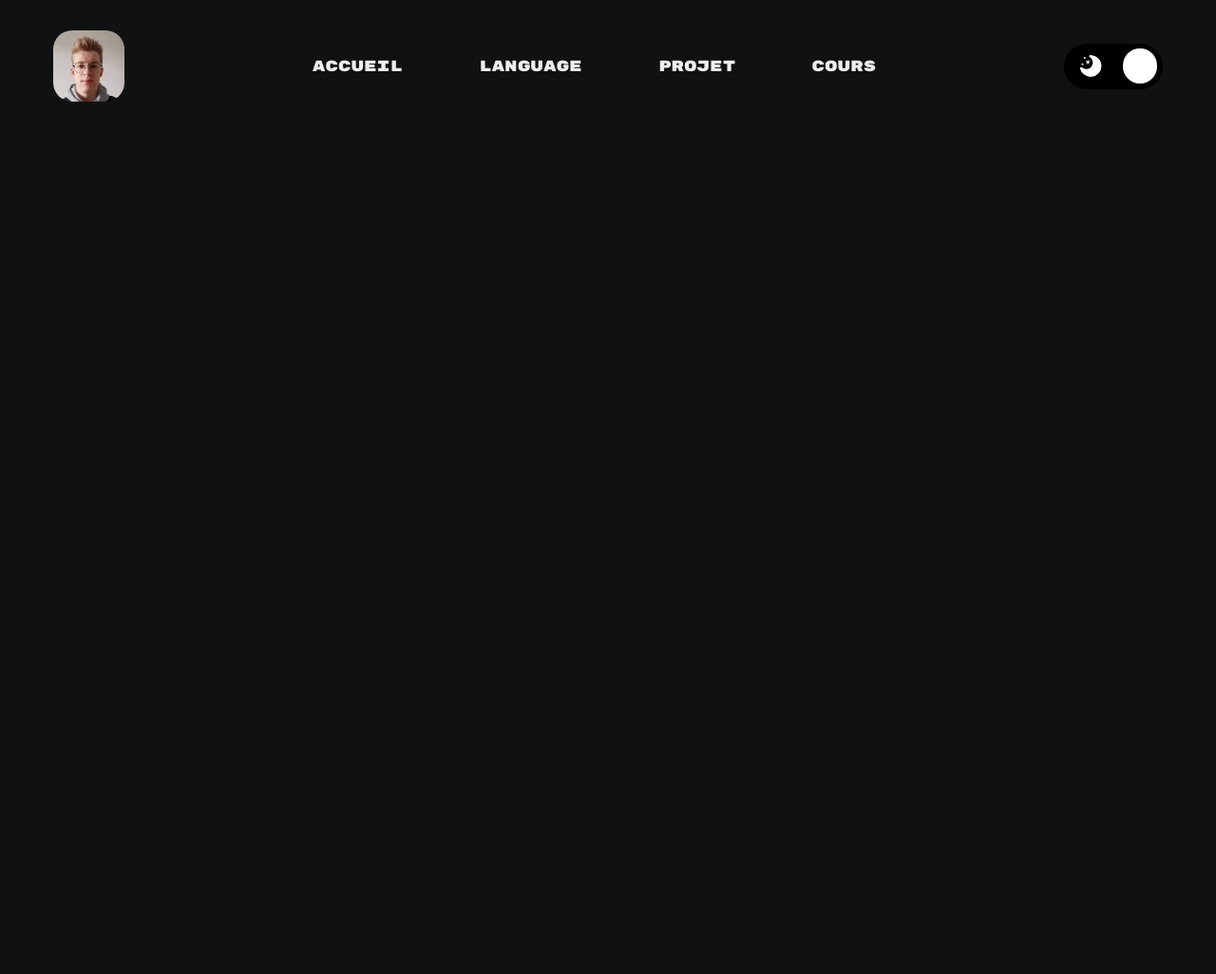
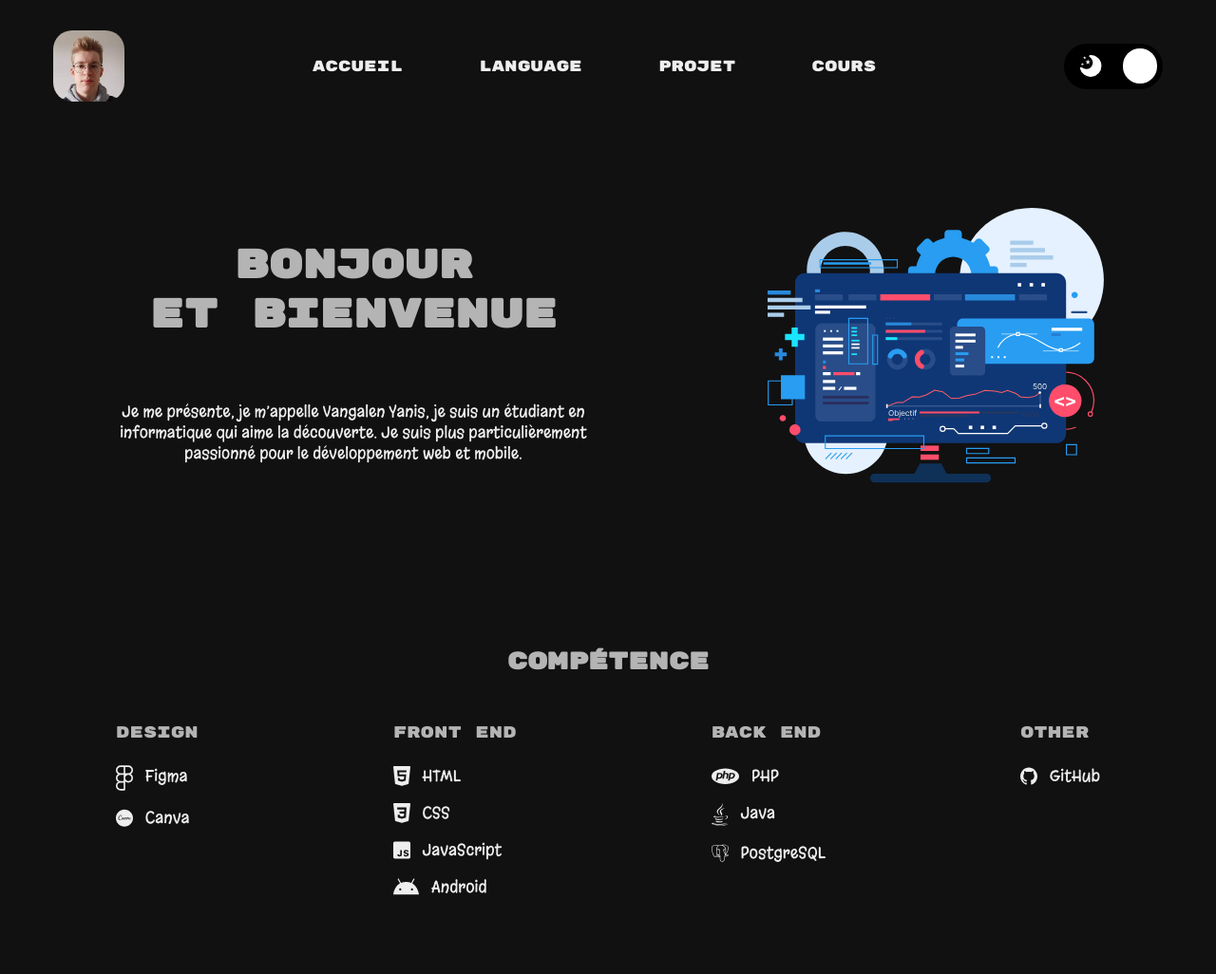
Before and after one commit to YanisVanga/Portfolio, a plain HTML site: page index.html in a window 1280 px wide. Shown: the whole page at 95% size. Before the commit the page ends 800 px from the top, so only its background shows below. Drawn offline with Linux system fonts and the light colour scheme.

Commit message:
Compétence treminé

```diff
--- a/index.html
+++ b/index.html
@@ -11,7 +11,7 @@
     <nav>
         <div class="nav-picture">
             <a href="#">
-                <img src="images/Photo.jpeg" alt="">
+                <img src="images/Photo.jpeg" id="imgHead">
             </a>
         </div>
 
@@ -28,26 +28,73 @@
         </div>
     </nav>
 
-    <!--
     <header class="header">
         <div class="info">
-            <h1>Vangalen Yanis</h1>
-            <p>Lorem ipsum dolor sit amet, consectetur adipiscing elit,
-                sed do eiusmod tempor incididunt ut labore et dolore magna aliqua.
-            </p>
+            <h1>Bonjour <br> et bienvenue</h1>
+            <p>Je me présente, je m’appelle Vangalen Yanis, je suis un étudiant en informatique qui aime la découverte. Je suis plus particulièrement passionné pour le développement web et mobile.</p>
+        </div>
+        <div class="header-picture">
+            <img src="images/OBJECTS.svg">
+        </div>
+    </header>
 
-            <ul class="header-contact">
-                <li class="contact"><a href="https://github.com/YanisVanga">GitHub</a></li>
-                <li class="contact"><a href="#">Email</a></li>
-                <li class="contact"><a href="#">Linkedin</a></li>
-                <li class="contact"><a href="#">Discord</a></li>
-            </ul>
+    <section class="competence">
+        <h1 class="competenceTitle">Compétence</h1>
+        <div class="competenceInfo">
+            <div class="competenceCat">
+                <p class="classTitle">design</p>
+                <div class="item">
+                    <img src="images/Figma.svg">
+                    <p>Figma</p>
+                </div>
+                <div class="item">
+                    <img src="images/Canva.svg">
+                    <p>Canva</p>
+                </div>
+            </div>
+            <div class="competenceCat">
+                <p class="classTitle">front end</p>
+                <div class="item">
+                    <img src="images/Html.svg">
+                    <p>HTML</p>
+                </div>
+                <div class="item">
+                    <img src="images/Css.svg">
+                    <p>CSS</p>
+                </div>
+                <div class="item">
+                    <img src="images/JavaScript.svg">
+                    <p>JavaScript</p>
+                </div>
+                <div class="item">
+                    <img src="images/Android.svg">
+                    <p>Android</p>
+                </div>
+            </div>
+            <div class="competenceCat">
+                <p class="classTitle">back end</p>
+                <div class="item">
+                    <img src="images/Php.svg">
+                    <p>PHP</p>
+                </div>
+                <div class="item">
+                    <img src="images/Java.svg">
+                    <p>Java</p>
+                </div>
+                <div class="item">
+                    <img src="images/Postgres.svg">
+                    <p>PostgreSQL</p>
+                </div>
+            </div>
+            <div class="competenceCat">
+                <p class="classTitle">other</p>
+                <div class="item">
+                    <img src="images/GitHub.svg">
+                    <p>GitHub</p>
+                </div>
+            </div>
         </div>
-
-        <div class="header-picture">
-            <img src="images/Photo.jpeg" alt="">
-        </div>
-    </header>-->
+    </section>
 
 
 
--- a/script.js
+++ b/script.js
@@ -11,11 +11,15 @@ class Script{
 
     changeMode(){
         if(this.color.style.getPropertyValue('--background') === '#111111'){
+            this.btnDarkMode.classList.add("modeDark");
+            this.color.style.setProperty('--buttonBacground','#FFE500');
             this.color.style.setProperty('--background','#FFFFFF');
-            this.btnDarkMode.classList.add("modeDark");
+
         }else{
+            this.btnDarkMode.classList.remove("modeDark");
+            this.color.style.setProperty('--buttonBacground','#000000');
             this.color.style.setProperty('--background','#111111');
-            this.btnDarkMode.classList.remove("modeDark");
+
         }
     }
 }
--- a/style.css
+++ b/style.css
@@ -1,14 +1,14 @@
 @import url('https://fonts.googleapis.com/css?family=Rubik Mono One');
+@font-face {
+    font-family: Margarine-Regular;
+    src: url("font/Margarine-Regular.ttf");
+}
 
 :root{
     --background: #111111;
     --textcolor: #EEEEEE;
     --textTitle: #B4B4B4;
-
-    --dark-color: #2b2b2b;
-    --dark-icon-color: #fff;
-    --light-color: #f7f7f7;
-    --light-icon-color: #FFDE59;
+    --buttonBacground: #000000;
 }
 
 *{
@@ -19,7 +19,7 @@
     box-sizing: border-box;
 }
 
-img{
+#imgHead{
     width: 100%;
     display: flex;
     border-radius: 20px;
@@ -77,7 +77,7 @@ nav{
 }
 
 #darkMode{
-    background-color: #000000;
+    background-color: var(--buttonBacground);
     width: 6.5rem;
     height: 3rem;
     border-radius: 1.5rem;
@@ -115,7 +115,7 @@ nav{
 
 /* Header */
 .header{
-    max-width: 1200px;
+    max-width: 1100px;
     margin: auto;
     padding: 5rem 2rem;
     display: flex;
@@ -131,42 +131,78 @@ header{
     gap: 2rem;
 }
 
-.header-contact{
-    list-style: none;
+.info{
     display: flex;
+    flex-direction: column;
+    gap: 4rem;
+    width: 500px;
+    text-align: center;
+}
+
+.info h1{
+    color: var(--textTitle);
+    font-family: 'Rubik Mono One', sans-serif;
+    font-size: 42px;
+}
+
+.info p{
+    color: var(--textcolor);
+    font-family: 'Margarine-Regular', sans-serif;
+    font-size: 16.5px;
+}
+
+.header-picture{
+    min-width: 350px;
+    max-width: 300px;
+}
+
+/* Compétence */
+.competence{
+    max-width: 1100px;
+    margin: auto;
+    padding: 5rem 2rem;
+    display: flex;
+    flex-direction: column;
     gap: 3rem;
 }
 
-.info{
+.competenceTitle{
+    text-align: center;
+    font-family: 'Rubik Mono One', sans-serif;
+    color: var(--textTitle);
+    font-size: 25px;
+}
+
+.competenceInfo{
+    display: flex;
+    justify-content: space-between;
+}
+
+.competenceCat{
     display: flex;
     flex-direction: column;
     gap: 1rem;
 }
 
-.info h1{
+.classTitle{
+    font-size: 17px;
+    font-family: 'Rubik Mono One', sans-serif;
     color: var(--textTitle);
-    font-size: 45px;
+    margin-bottom: 0.5rem;
 }
 
-.info p{
-    color: var(--text);
+.item{
+    display: flex;
+    gap: 0.8rem;
 }
 
-.contact{
-    background-color: var(--button);
-    border-radius: 20px;
-    padding: 0.2rem 1rem;
+.item p{
+    font-size: 17px;
+    font-family: 'Margarine-Regular', sans-serif;
+    color: var(--textcolor);
 }
 
-.contact a{
-    color: #000000;
+.item img{
+    min-width: 18px;
+    min-height: 18px;
 }
-
-.header-picture{
-    min-width: 300px;
-    max-width: 250px;
-}
-
-.header-picture img{
-    border-radius: 100px;
-}
```
Also changed, not shown: font/Margarine-Regular.ttf (added), images/Android.svg (added), images/Canva.svg (added), images/Css.svg (added), images/Figma.svg (added), images/GitHub.svg (added), images/Html.svg (added), images/Java.svg (added), images/JavaScript.svg (added), images/OBJECTS.svg (added), images/Php.svg (added), images/Postgres.svg (added).
